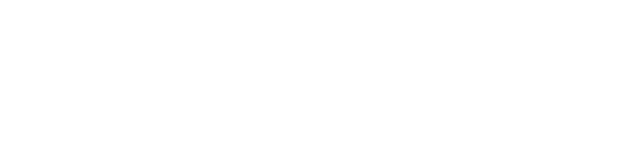
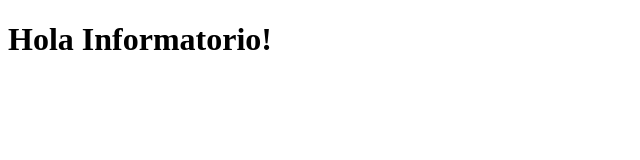
Before and after one commit to sofiprodanov/Informatorio-Etapa1, a plain HTML site: page Semana 4 - Ej/app/index.html in a window 1280 px wide. Shown: the whole page, without its empty margins (0-640 px from the left). Drawn offline with Linux system fonts and the light colour scheme.

Commit message:
contenido html

```diff
--- a/Semana 4 - Ej/app/index.html
+++ b/Semana 4 - Ej/app/index.html
@@ -6,6 +6,6 @@
     <title>Primer Despliego</title>
 </head>
 <body>
-
+    <h1>Hola Informatorio!</h1>
 </body>
 </html>
```
